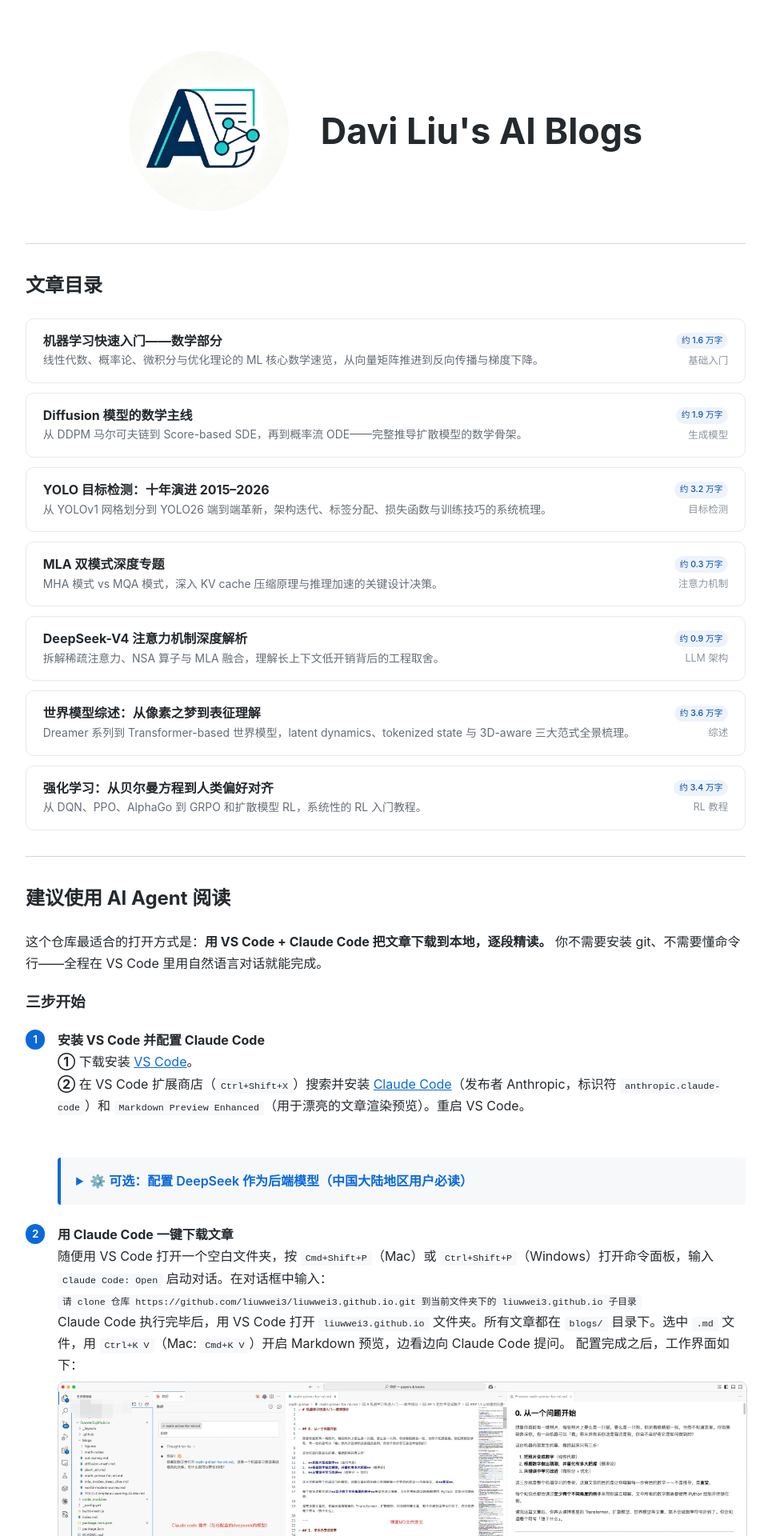
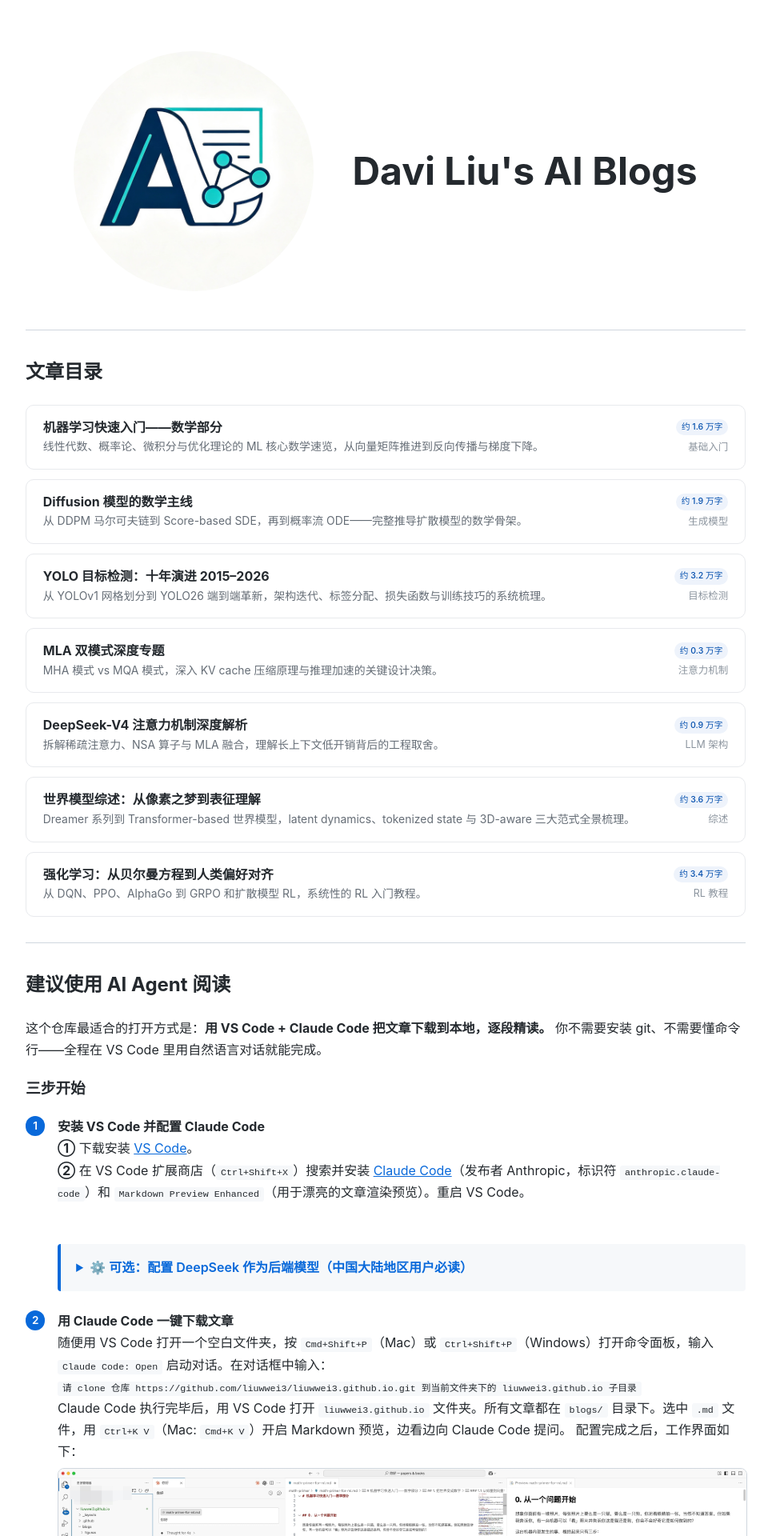
Before and after one commit to liuwwei3/liuwwei3.github.io, a Jekyll site: the page built from index.md, in a window 1280 px wide. Shown: the top 1920 px of the page at 80% size, without its empty margins (158-1123 px from the left). Built offline with Jekyll 4.4.1, drawn with Linux system fonts in a browser that asks for light colours.

Commit message:
Enlarge logo to 300px
Co-Authored-By: Claude <noreply@anthropic.com>

```diff
--- a/index.md
+++ b/index.md
@@ -82,9 +82,9 @@ title: "Davi Liu's AI Blogs"
   .img-lightbox-bg { position: absolute; inset: 0; cursor: default; }
 </style>
 
-<div style="display:flex; align-items:center; justify-content:center; gap:2.5em; margin:2em 0 2.5em 0;">
-  <img src="/logo.jpeg" style="width:200px;height:200px;border-radius:50%;object-fit:cover;">
-  <h1 style="margin:0; font-size:2.8em;">Davi Liu's AI Blogs</h1>
+<div style="display:flex; align-items:center; justify-content:center; gap:3em; margin:2em 0 3em 0;">
+  <img src="/logo.jpeg" style="width:300px;height:300px;border-radius:50%;object-fit:cover;">
+  <h1 style="margin:0; font-size:3em;">Davi Liu's AI Blogs</h1>
 </div>
 
 ---
```
